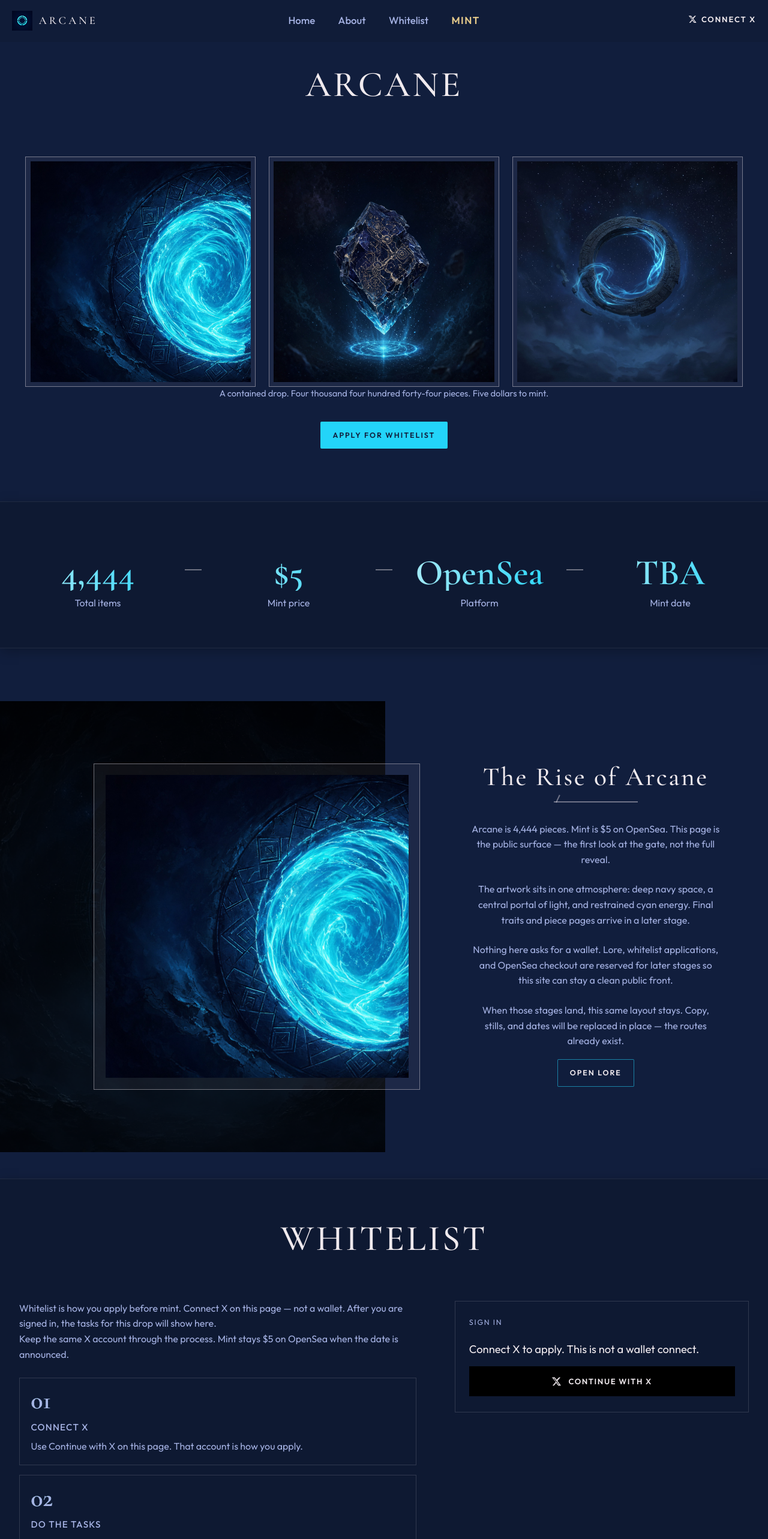
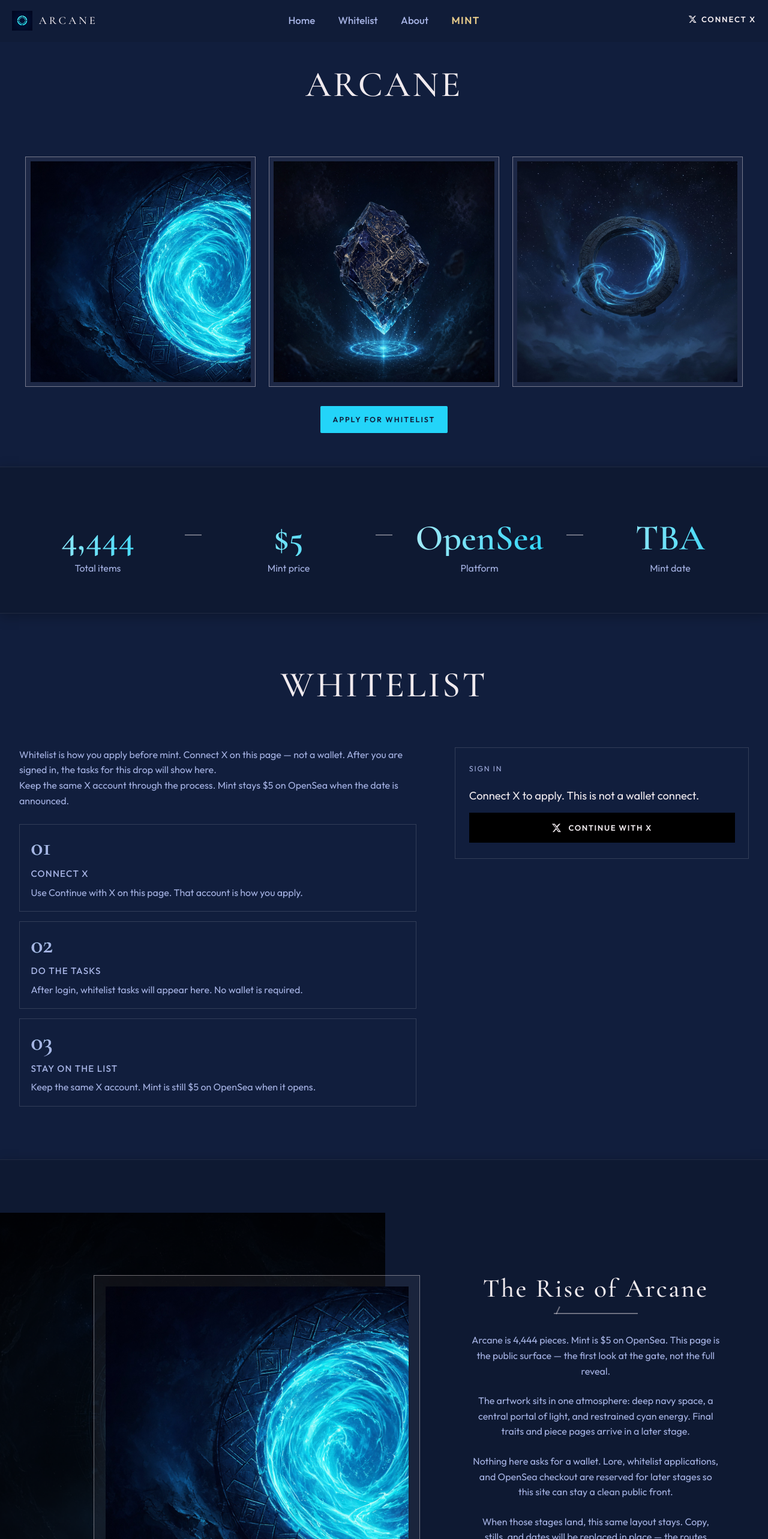
Before and after one commit to arcanenftarc/arcane, a Next.js app: page / in a window 1280 px wide. Shown: the top 2566 px of the page at 60% size. Built offline with nearby package versions, Linux system fonts and the light colour scheme; no server answers.

Commit message:
Drop the hero lead line and swap Whitelist with About.
Keep the striped backgrounds alternating: facts and About stay on the darker band, Whitelist sits on the page background between them.

Co-authored-by: arcanenftarc <arcanenftarc@users.noreply.github.com>

```diff
--- a/src/components/home/HomePage.module.css
+++ b/src/components/home/HomePage.module.css
@@ -7,7 +7,7 @@
 
 .hero {
   overflow: visible;
-  padding: 2.5rem 0 5.5rem;
+  padding: 2.5rem 0 3.5rem;
 }
 
 .heroTitle {
@@ -19,15 +19,8 @@
   justify-items: center;
   text-align: center;
   max-width: 56rem;
-  margin: 0 auto;
+  margin: 2rem auto 0;
   gap: 2.2rem;
-}
-
-.desc p {
-  margin: 0;
-  font-size: clamp(0.92rem, 1.15vw, 1.05rem);
-  line-height: 1.55;
-  color: var(--celestial);
 }
 
 .heroActions {
@@ -37,12 +30,16 @@
   gap: 0.75rem;
 }
 
-.facts {
-  padding: 5.5rem 0 3.8rem;
+.facts,
+.about {
   border-top: 1px solid color-mix(in srgb, var(--moon-white) 8%, transparent);
   border-bottom: 1px solid color-mix(in srgb, var(--moon-white) 8%, transparent);
   background: color-mix(in srgb, black 18%, transparent);
   box-shadow: 0 5px 20px color-mix(in srgb, black 25%, transparent);
+}
+
+.facts {
+  padding: 5.5rem 0 3.8rem;
 }
 
 .factGrid {
@@ -79,7 +76,7 @@
 }
 
 .about {
-  padding: 5.5rem 0 2.75rem;
+  padding: 5.5rem 0;
 }
 
 .aboutSplit {
@@ -175,11 +172,7 @@
 }
 
 .contact {
-  padding: 4.25rem 0 5.5rem;
-  border-top: 1px solid color-mix(in srgb, var(--moon-white) 8%, transparent);
-  border-bottom: 1px solid color-mix(in srgb, var(--moon-white) 8%, transparent);
-  background: color-mix(in srgb, black 18%, transparent);
-  box-shadow: 0 5px 20px color-mix(in srgb, black 25%, transparent);
+  padding: 5.5rem 0;
 }
 
 .contact :global(h2) {
--- a/src/components/home/HomePage.tsx
+++ b/src/components/home/HomePage.tsx
@@ -25,7 +25,6 @@ export function HomePage({ xStatus }: { xStatus?: string }) {
           </div>
           <HeroCarousel slides={teasers} />
           <div className={styles.desc}>
-            <p>{siteConfig.copy.heroLead}</p>
             <div className={styles.heroActions}>
               <Button href="/#whitelist">{siteConfig.copy.whitelistCta}</Button>
             </div>
@@ -44,6 +43,35 @@ export function HomePage({ xStatus }: { xStatus?: string }) {
               </li>
             ))}
           </ul>
+        </Container>
+      </section>
+
+      <section className={styles.contact} id="whitelist">
+        <Container>
+          <DisplayTitle text={siteConfig.copy.communityTitle} size="lg" />
+          <div className={styles.whitelistLayout}>
+            <div>
+              <p>{siteConfig.copy.communityBody}</p>
+              <p>{siteConfig.copy.communityBody2}</p>
+              <ol className={styles.whitelistSteps}>
+                {siteConfig.whitelistSteps.map((step) => (
+                  <li key={step.n}>
+                    <p className={styles.stepN}>{step.n}</p>
+                    <p className={styles.stepTitle}>{step.title}</p>
+                    <p>{step.body}</p>
+                  </li>
+                ))}
+              </ol>
+            </div>
+            <div className={styles.whitelistLogin}>
+              <p className={styles.contactLabel}>Sign in</p>
+              <p className={styles.whitelistLead}>Connect X to apply. This is not a wallet connect.</p>
+              <XLoginButton />
+              {xStatus === "setup" ? <p className={styles.notice}>{siteConfig.copy.xSetup}</p> : null}
+              {xStatus === "error" ? <p className={styles.notice}>{siteConfig.copy.xError}</p> : null}
+              {xStatus === "ok" ? <p className={styles.notice}>{siteConfig.copy.xOk}</p> : null}
+            </div>
+          </div>
         </Container>
       </section>
 
@@ -74,35 +102,6 @@ export function HomePage({ xStatus }: { xStatus?: string }) {
           </div>
         </div>
       </section>
-
-      <section className={styles.contact} id="whitelist">
-        <Container>
-          <DisplayTitle text={siteConfig.copy.communityTitle} size="lg" />
-          <div className={styles.whitelistLayout}>
-            <div>
-              <p>{siteConfig.copy.communityBody}</p>
-              <p>{siteConfig.copy.communityBody2}</p>
-              <ol className={styles.whitelistSteps}>
-                {siteConfig.whitelistSteps.map((step) => (
-                  <li key={step.n}>
-                    <p className={styles.stepN}>{step.n}</p>
-                    <p className={styles.stepTitle}>{step.title}</p>
-                    <p>{step.body}</p>
-                  </li>
-                ))}
-              </ol>
-            </div>
-            <div className={styles.whitelistLogin}>
-              <p className={styles.contactLabel}>Sign in</p>
-              <p className={styles.whitelistLead}>Connect X to apply. This is not a wallet connect.</p>
-              <XLoginButton />
-              {xStatus === "setup" ? <p className={styles.notice}>{siteConfig.copy.xSetup}</p> : null}
-              {xStatus === "error" ? <p className={styles.notice}>{siteConfig.copy.xError}</p> : null}
-              {xStatus === "ok" ? <p className={styles.notice}>{siteConfig.copy.xOk}</p> : null}
-            </div>
-          </div>
-        </Container>
-      </section>
     </>
   );
 }
--- a/src/config/site.ts
+++ b/src/config/site.ts
@@ -192,6 +192,6 @@ export const navItems = [
 
 export const pageNav = [
   { href: "/#home", label: "Home" },
+  { href: "/#whitelist", label: "Whitelist" },
   { href: "/#about", label: "About" },
-  { href: "/#whitelist", label: "Whitelist" },
 ] as const;
```
